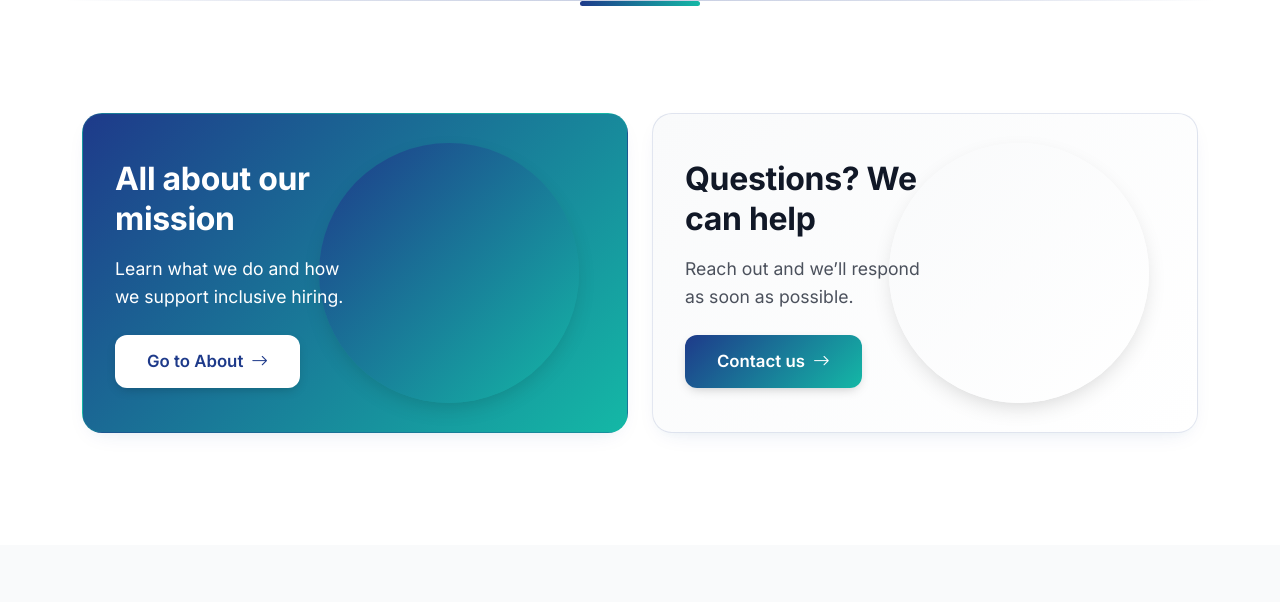
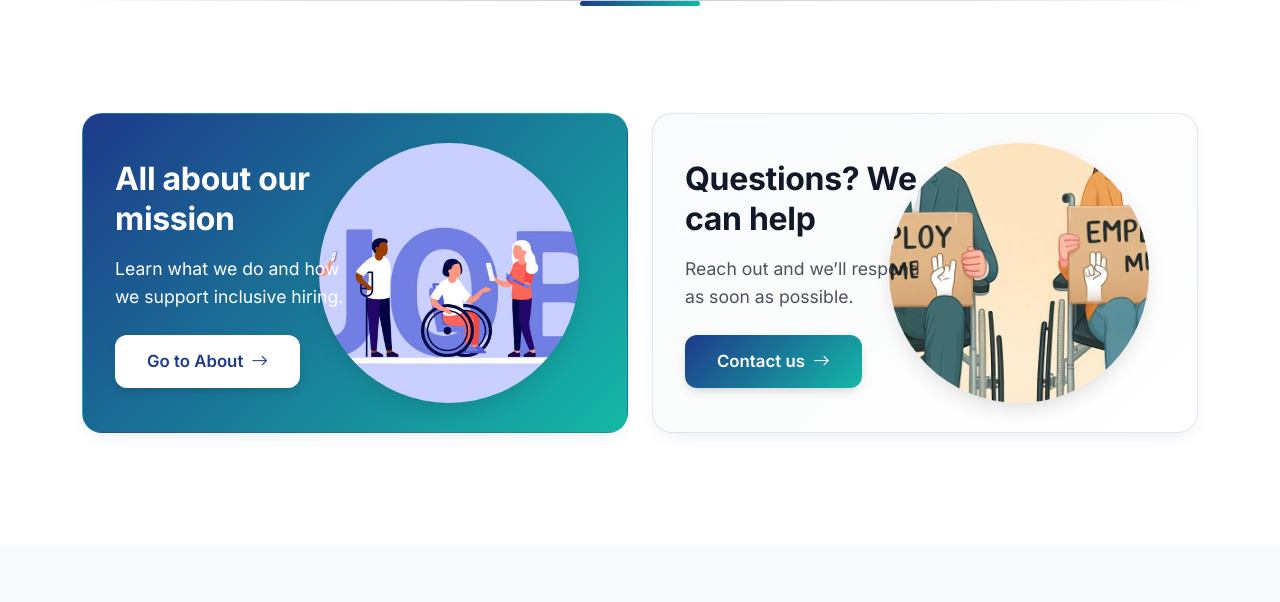
Before and after one commit to Dayether/pwdjs, a PHP site: page /index.php in a window 1280 px wide. Shown: the part 1848-2450 px from the top of the page. Run offline with PHP 8.4, Linux system fonts and the light colour scheme; data comes from the database, SQL or seed files in the repository.

Commit message:
fix again

```diff
--- a/index.php
+++ b/index.php
@@ -3243,7 +3243,6 @@ function fmt_salary($cur, $min, $max, $period)
         width: 180px !important;
         height: 180px !important;
         border-radius: 50% !important;
-        background-image: inherit !important;
         background-size: cover !important;
         background-position: center !important;
         background-repeat: no-repeat !important;
@@ -3269,6 +3268,11 @@ function fmt_salary($cur, $min, $max, $period)
         border-color: rgba(20, 184, 166, 0.2) !important;
     }
 
+    /* Set specific images for each card */
+    .callout-card.card-left::after {
+        background-image: url('assets/images/hero/pwd_landingpage.jpg') !important;
+    }
+
     .callout-card.card-left:hover {
         background: linear-gradient(135deg, #1E3A8A 0%, #0D9488 100%) !important;
         border-color: rgba(20, 184, 166, 0.4) !important;
@@ -3283,6 +3287,10 @@ function fmt_salary($cur, $min, $max, $period)
         background: linear-gradient(135deg, #F9FAFB 0%, #ffffff 100%) !important;
         color: #111827 !important;
         border-color: rgba(30, 58, 138, 0.12) !important;
+    }
+
+    .callout-card.card-right::after {
+        background-image: url('assets/images/hero/pwd_landingbottom.jpg') !important;
     }
 
     .callout-card.card-right:hover {
@@ -3719,7 +3727,7 @@ function fmt_salary($cur, $min, $max, $period)
         <div class="callouts-holder">
             <div class="row g-3 g-md-4 align-items-stretch">
                 <div class="col-md-6 d-flex">
-                    <a class="callout-card card-left flex-fill" href="<?php echo rtrim(BASE_URL, '/'); ?>/about" style="background-image:url('assets/images/hero/pwd_landingpage.jpg');">
+                    <a class="callout-card card-left flex-fill" href="<?php echo rtrim(BASE_URL, '/'); ?>/about">
                         <div class="callout-body">
                             <h3 class="callout-title">All about our mission</h3>
                             <p class="callout-sub">Learn what we do and how we support inclusive hiring.</p>
@@ -3728,7 +3736,7 @@ function fmt_salary($cur, $min, $max, $period)
                     </a>
                 </div>
                 <div class="col-md-6 d-flex">
-                    <a class="callout-card card-right flex-fill" href="support_contact.php" style="background-image:url('assets/images/hero/pwd_landingbottom.jpg');">
+                    <a class="callout-card card-right flex-fill" href="support_contact.php">
                         <div class="callout-body">
                             <h3 class="callout-title">Questions? We can help</h3>
                             <p class="callout-sub">Reach out and we’ll respond as soon as possible.</p>
```
